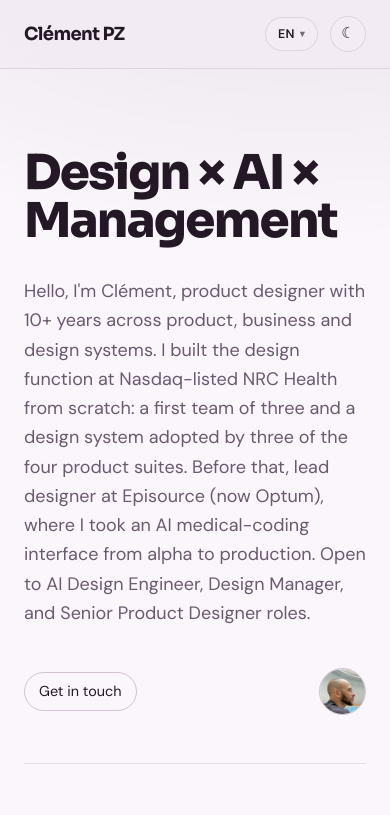
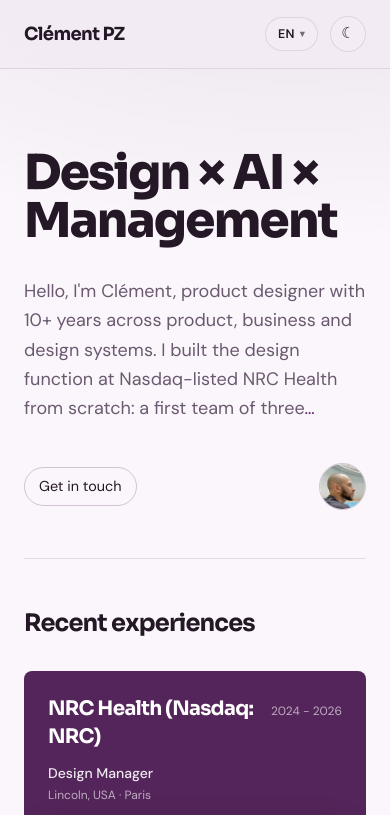
Before and after one commit to ClementPZ/clementpz-portfolio, a Next.js app: page / in a window 390 px wide. Shown: the top 815 px of the page. Built offline with nearby package versions, Linux system fonts and the light colour scheme.

Commit message:
Align the hero bio under the title and cut it behind a tap on mobile

```diff
--- a/src/app/globals.css
+++ b/src/app/globals.css
@@ -869,3 +869,40 @@ a {
   border-radius: var(--radius-lg);
   box-shadow: var(--shadow);
 }
+
+/* Hero : le titre et l'intro forment un bloc. Dès sm, la largeur du bloc est
+   celle de la ligne la plus longue du titre ("Management"), mesurée en em de la
+   taille du titre (--hero-fs suit text-7xl puis text-8xl), pour que l'intro
+   s'aligne sous lui. Sur mobile le bloc reste pleine largeur. */
+.hero-block {
+  --hero-fs: 4.5rem;
+  --hero-title-em: 6.55; /* "Management" fait 6.52 em, mesuré à 96 px */
+}
+@media (min-width: 640px) {
+  .hero-block {
+    max-width: calc(var(--hero-fs) * var(--hero-title-em));
+  }
+}
+@media (min-width: 768px) {
+  .hero-block {
+    --hero-fs: 6rem;
+  }
+}
+
+/* "…" qui déplie la suite de l'intro sur mobile : zone de tap élargie sans
+   bouger le texte. */
+.hero-more {
+  display: inline;
+  margin: -0.5rem -0.35rem;
+  padding: 0.5rem 0.35rem;
+  color: var(--accent);
+  font: inherit;
+  cursor: pointer;
+}
+/* Écrit ici et non en classe sm:hidden : une règle hors couche l'emporte sur
+   les utilitaires Tailwind. */
+@media (min-width: 640px) {
+  .hero-more {
+    display: none;
+  }
+}
--- a/src/components/Hero.tsx
+++ b/src/components/Hero.tsx
@@ -1,14 +1,28 @@
 "use client";
 
+import { useState } from "react";
 import { profile } from "../data/content";
-import { introText } from "../data/i18n";
+import { introCut, introText } from "../data/i18n";
 import { useLocale } from "./LocaleProvider";
 import { fireConfetti } from "../lib/confetti";
 
 export function Hero() {
   const { locale, t } = useLocale();
+  const [open, setOpen] = useState(false);
+
+  // Mobile : l'intro s'arrête après introCut, un "…" affiche la suite. Dès sm
+  // le texte est entier. Expression introuvable : pas de coupure.
+  const full = introText[locale];
+  const at = full.indexOf(introCut[locale]);
+  const cut = at === -1 ? full.length : at + introCut[locale].length;
+  const head = full.slice(0, cut);
+  const tail = full.slice(cut);
+
   return (
     <section id="top" className="max-w-6xl mx-auto px-6 pt-20 pb-12 sm:pt-32 sm:pb-16">
+      {/* Titre et intro dans un même bloc : dès sm, l'intro prend la largeur du
+          titre (voir .hero-block dans globals.css). */}
+      <div className="hero-block">
         <h1 className="font-display font-extrabold text-5xl sm:text-7xl md:text-8xl hero-tagline">
           {profile.tagline}
         </h1>
@@ -16,8 +30,21 @@ export function Hero() {
           className="mt-8 text-lg sm:text-xl leading-relaxed"
           style={{ color: "var(--text-muted)" }}
         >
-        {introText[locale]}
+          {head}
+          {tail && !open && (
+            <button
+              type="button"
+              className="hero-more"
+              aria-expanded={false}
+              aria-label={t.readMore}
+              onClick={() => setOpen(true)}
+            >
+              …
+            </button>
+          )}
+          {tail && <span className={open ? undefined : "hidden sm:inline"}>{tail}</span>}
         </p>
+      </div>
       <div className="mt-10 flex items-center justify-between gap-4">
         <div className="flex flex-wrap gap-3">
           <a
--- a/src/data/i18n.ts
+++ b/src/data/i18n.ts
@@ -43,6 +43,7 @@ type UI = {
   caseStudy: string;
   getTheApp: string;
   visualLabel: string;
+  readMore: string;
 };
 
 export const ui: Record<Locale, UI> = {
@@ -60,6 +61,7 @@ export const ui: Record<Locale, UI> = {
     caseStudy: "Read the case study",
     getTheApp: "Get the app",
     visualLabel: "Visual to come",
+    readMore: "Read the rest",
   },
   fr: {
     getInTouch: "Me contacter",
@@ -75,6 +77,7 @@ export const ui: Record<Locale, UI> = {
     caseStudy: "Lire le case study",
     getTheApp: "Télécharger l'app",
     visualLabel: "Visuel à venir",
+    readMore: "Lire la suite",
   },
   es: {
     getInTouch: "Contactarme",
@@ -90,6 +93,7 @@ export const ui: Record<Locale, UI> = {
     caseStudy: "Leer el case study",
     getTheApp: "Descargar la app",
     visualLabel: "Visual pendiente",
+    readMore: "Leer el resto",
   },
 };
 
@@ -107,6 +111,14 @@ export const workCardCaption: Record<Locale, { nrc: string; episource: string }>
     nrc: "Rediseño de la experiencia del paciente (recreación ficticia)",
     episource: "Click to Code (recreación ficticia)",
   },
+};
+
+// Sur mobile, l'intro s'arrête après cette expression (présente dans introText)
+// et un "…" cliquable affiche la suite. Absente du texte : l'intro reste entière.
+export const introCut: Record<Locale, string> = {
+  en: "a first team of three",
+  fr: "une première équipe de trois personnes",
+  es: "un primer equipo de tres personas",
 };
 
 // Intro localisée (profile.intro).
```
Lines whose indentation alone changed are shown as unchanged.
